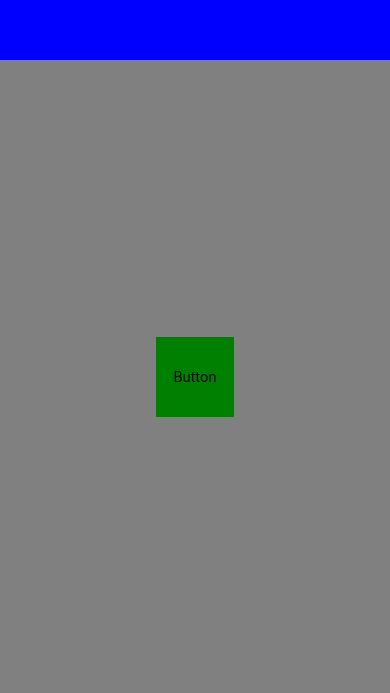
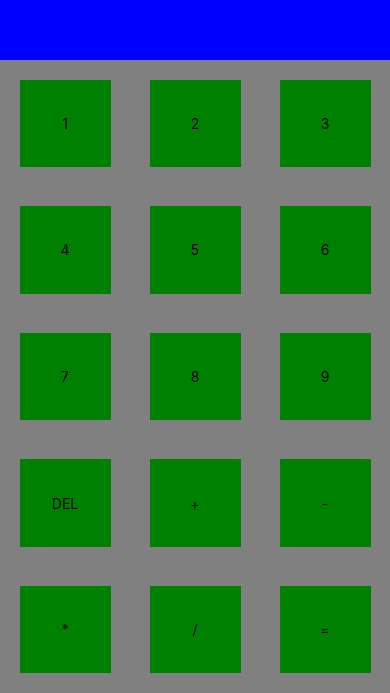
Before and after one commit to joepritch/quickCalc, a React Native app: screen / in a window 390 px wide. Shown: the part 151-844 px from the top of the page. Built offline with nearby package versions, Linux system fonts and the light colour scheme.

Commit message:
add temporary numberpad layout

```diff
--- a/src/components/CalcButton.js
+++ b/src/components/CalcButton.js
@@ -1,20 +1,21 @@
 import React from 'react';
 import { StyleSheet, View, Text } from 'react-native';
 
-export default function CalcButton() {
+export default function CalcButton(props) {
   return (
     <View style={styles.container}>
-        <Text>Button</Text>
+        <Text>{props.value}</Text>
     </View>
   );
 }
 
 const styles = StyleSheet.create({
   container: {
-    height: 80,
-    width: '20%',
+    flex: 1,
     backgroundColor: 'green',
     alignItems: 'center',
     justifyContent: 'center',
+    flexBasis: '20%',
+    margin: '5%',
   },
 });
--- a/src/components/Numberpad.js
+++ b/src/components/Numberpad.js
@@ -5,7 +5,21 @@ import CalcButton from './CalcButton.js';
 export default function NumberPad() {
   return (
     <View style={styles.container}>
-        <CalcButton/>
+        <CalcButton value='1'/>
+        <CalcButton value='2'/>
+        <CalcButton value='3'/>
+        <CalcButton value='4'/>
+        <CalcButton value='5'/>
+        <CalcButton value='6'/>
+        <CalcButton value='7'/>
+        <CalcButton value='8'/>
+        <CalcButton value='9'/>
+        <CalcButton value='DEL'/>
+        <CalcButton value='+'/>
+        <CalcButton value='-'/>
+        <CalcButton value='*'/>
+        <CalcButton value='/'/>
+        <CalcButton value='='/>
     </View>
   );
 }
@@ -15,7 +29,8 @@ const styles = StyleSheet.create({
     height: '75%',
     width: '100%',
     backgroundColor: 'grey',
-    alignItems: 'center',
-    justifyContent: 'center',
+    flexDirection: 'row',
+    flexWrap: 'wrap',
+    alignContent: 'stretch',
   },
 });
```
